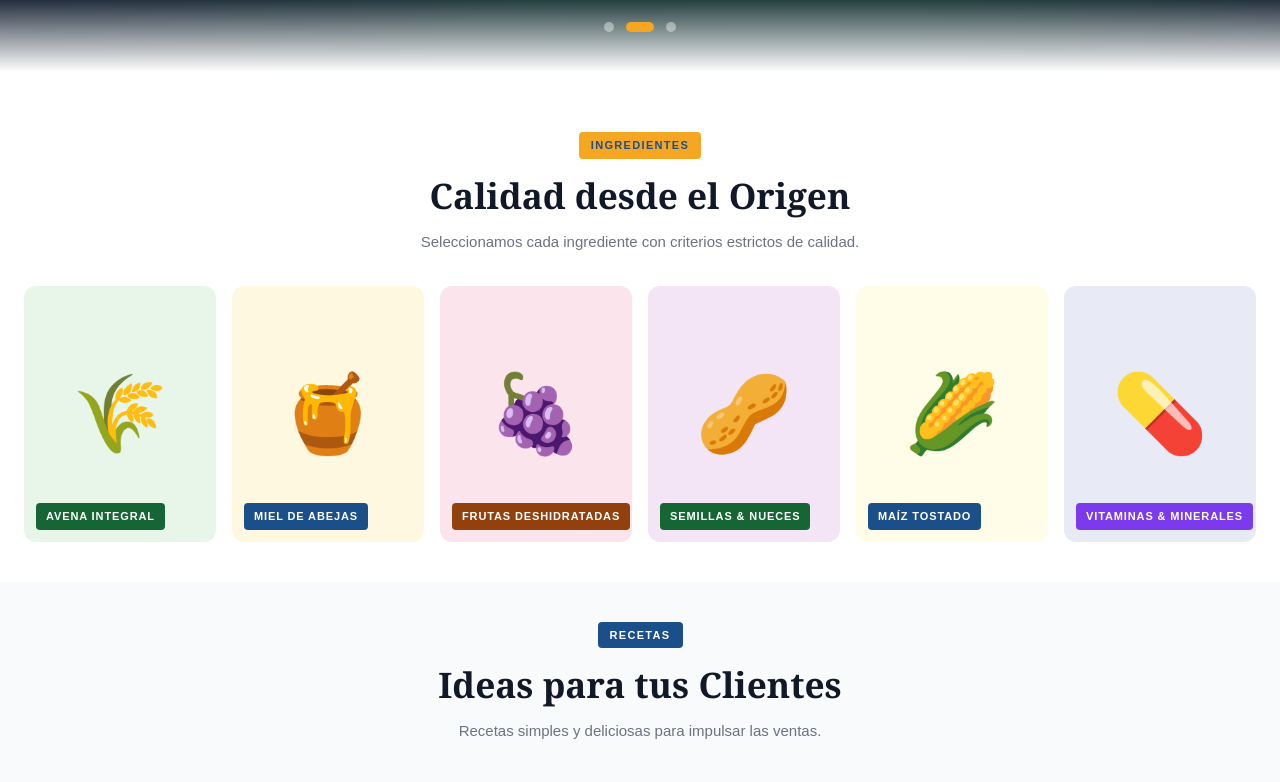
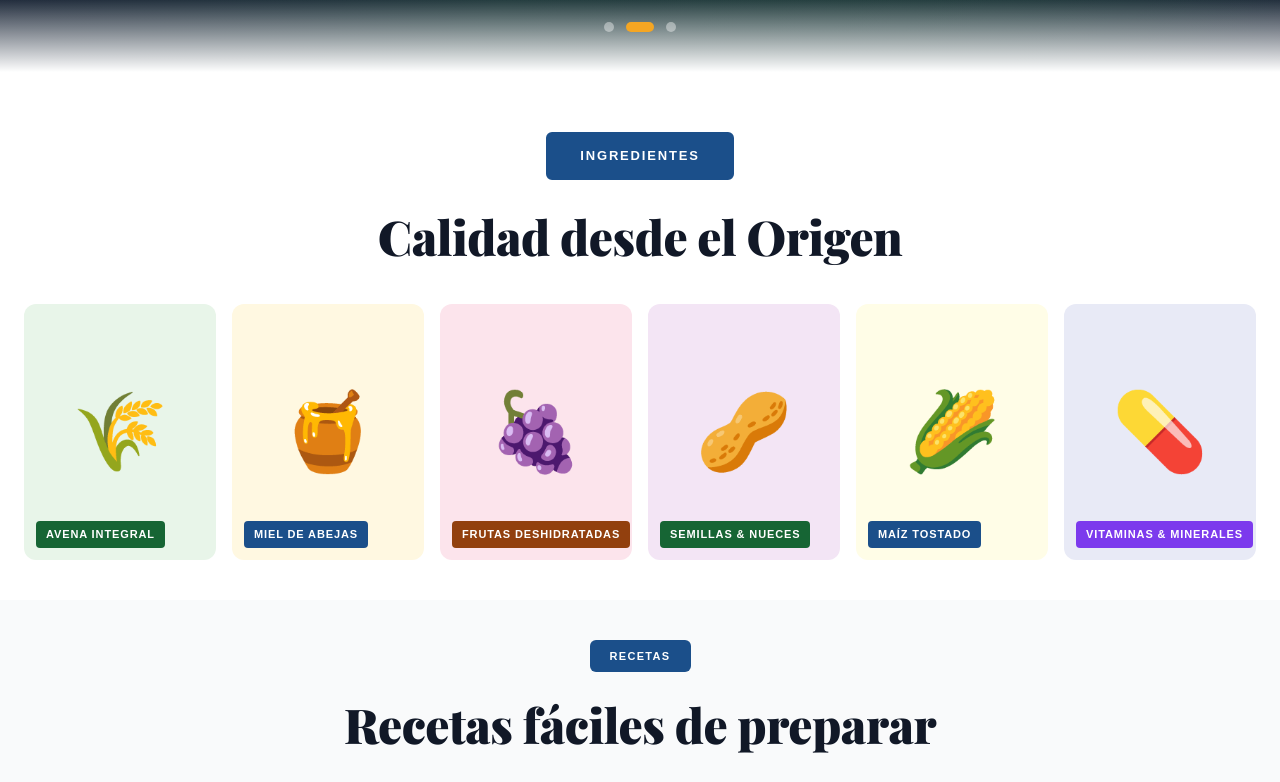
Before and after one commit to cerealsunny/cerealsunny-web, a Next.js app: page / in a window 1280 px wide. Shown: the part 760-1542 px from the top of the page. Built offline with nearby package versions, Linux system fonts and the light colour scheme.

Commit message:
190320260416pm

```diff
--- a/src/app/layout.tsx
+++ b/src/app/layout.tsx
@@ -1,4 +1,11 @@
 import type { Metadata } from "next";
+import { Playfair_Display } from "next/font/google";
+
+const playfair = Playfair_Display({
+  subsets: ["latin"],
+  weight: ["900"],
+  variable: "--font-playfair",
+});
 import "./globals.css";
 
 export const metadata: Metadata = {
@@ -12,7 +19,7 @@ export default function RootLayout({
   children: React.ReactNode;
 }) {
   return (
-    <html lang="es">
+    <html lang="es" className={playfair.variable}>
       <body>{children}</body>
     </html>
   );
--- a/src/components/Ingredients.tsx
+++ b/src/components/Ingredients.tsx
@@ -33,9 +33,25 @@ export default function Ingredients() {
     <section style={{ width: "100%", background: "#ffffff", padding: "60px 0 40px" }}>
       <div style={{ maxWidth: "1800px", margin: "0 auto", padding: "0 24px" }}>
         <div style={{ textAlign: "center", marginBottom: "32px" }}>
-          <span style={{ display: "inline-block", background: "#F5A623", color: "#1B4F8A", fontSize: "11px", fontWeight: "700", textTransform: "uppercase", letterSpacing: "0.12em", padding: "5px 12px", borderRadius: "4px", marginBottom: "10px" }}>Ingredientes</span>
-          <h2 style={{ fontFamily: "Georgia, serif", fontSize: "clamp(1.5rem, 3vw, 2.2rem)", fontWeight: "900", color: "#111827", margin: "0 0 8px 0" }}>Calidad desde el Origen</h2>
-          <p style={{ fontSize: "15px", color: "#6B7280", maxWidth: "480px", margin: "0 auto", lineHeight: "1.6" }}>Seleccionamos cada ingrediente con criterios estrictos de calidad.</p>
+          <a href="/ingredientes" style={{
+            display: "inline-block",
+            background: "#1B4F8A",
+            color: "#ffffff",
+            fontSize: "13px",
+            fontWeight: "700",
+            textTransform: "uppercase",
+            letterSpacing: "0.14em",
+            padding: "12px 32px",
+            borderRadius: "6px",
+            marginBottom: "20px",
+            textDecoration: "none",
+            border: "2px solid #1B4F8A",
+            transition: "background 0.2s, color 0.2s",
+          }}
+            onMouseEnter={(e) => { (e.currentTarget as HTMLAnchorElement).style.background = "#F5A623"; (e.currentTarget as HTMLAnchorElement).style.borderColor = "#F5A623"; (e.currentTarget as HTMLAnchorElement).style.color = "#1B4F8A"; }}
+            onMouseLeave={(e) => { (e.currentTarget as HTMLAnchorElement).style.background = "#1B4F8A"; (e.currentTarget as HTMLAnchorElement).style.borderColor = "#1B4F8A"; (e.currentTarget as HTMLAnchorElement).style.color = "#ffffff"; }}
+          >Ingredientes</a>
+          <h2 style={{ fontFamily: "var(--font-playfair), 'Playfair Display', Georgia, serif", fontSize: "clamp(1.8rem, 4vw, 3rem)", fontWeight: "900", color: "#111827", margin: "0", letterSpacing: "-0.01em" }}>Calidad desde el Origen</h2>
         </div>
         <div style={{ display: "grid", gridTemplateColumns: "repeat(auto-fit, minmax(160px, 1fr))", gap: "16px", width: "100%" }}>
           {ingredients.map((item) => <IngredientCard key={item.name} item={item} />)}
--- a/src/components/Recipes.tsx
+++ b/src/components/Recipes.tsx
@@ -37,9 +37,11 @@ export default function Recipes() {
 
         {/* Header */}
         <div style={{ textAlign: "center", marginBottom: "32px" }}>
-          <span style={{ display: "inline-block", background: "#1B4F8A", color: "#fff", fontSize: "11px", fontWeight: "700", textTransform: "uppercase", letterSpacing: "0.12em", padding: "5px 12px", borderRadius: "4px", marginBottom: "10px" }}>Recetas</span>
-          <h2 style={{ fontFamily: "Georgia, serif", fontSize: "clamp(1.5rem, 3vw, 2.2rem)", fontWeight: "900", color: "#111827", margin: "0 0 8px 0" }}>Ideas para tus Clientes</h2>
-          <p style={{ fontSize: "15px", color: "#6B7280", maxWidth: "480px", margin: "0 auto", lineHeight: "1.6" }}>Recetas simples y deliciosas para impulsar las ventas.</p>
+          <a href="/recetas" style={{ display: "inline-block", background: "#1B4F8A", color: "#fff", fontSize: "11px", fontWeight: "700", textTransform: "uppercase", letterSpacing: "0.12em", padding: "8px 20px", borderRadius: "6px", marginBottom: "16px", textDecoration: "none", transition: "background 0.2s" }}
+            onMouseEnter={(e) => ((e.currentTarget as HTMLAnchorElement).style.background = "#F5A623")}
+            onMouseLeave={(e) => ((e.currentTarget as HTMLAnchorElement).style.background = "#1B4F8A")}
+          >Recetas</a>
+          <h2 style={{ fontFamily: "var(--font-playfair), 'Playfair Display', Georgia, serif", fontSize: "clamp(1.8rem, 4vw, 3rem)", fontWeight: "900", color: "#111827", margin: "0", letterSpacing: "-0.01em" }}>Recetas fáciles de preparar</h2>
         </div>
 
         {/* Carousel */}
```
